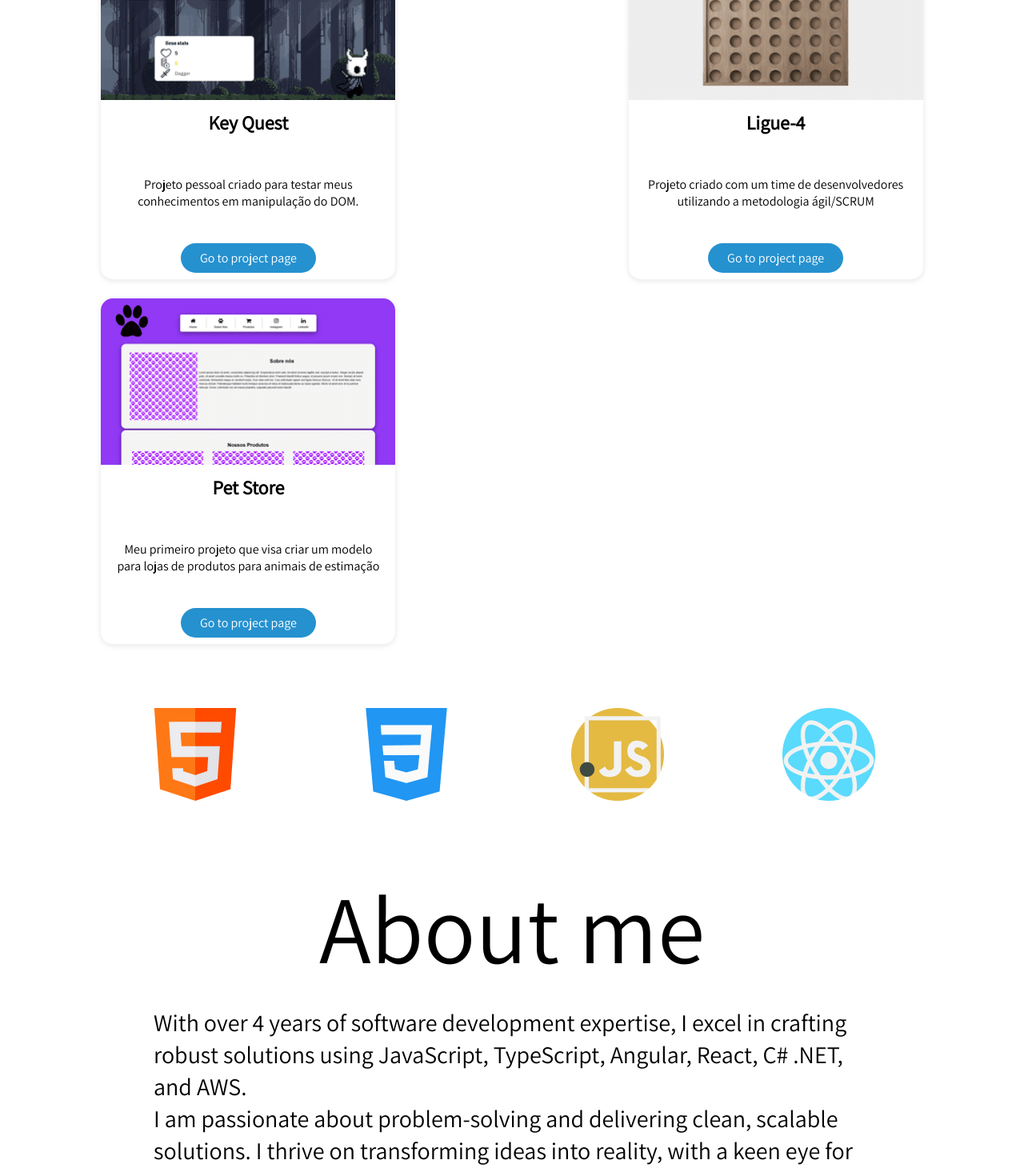
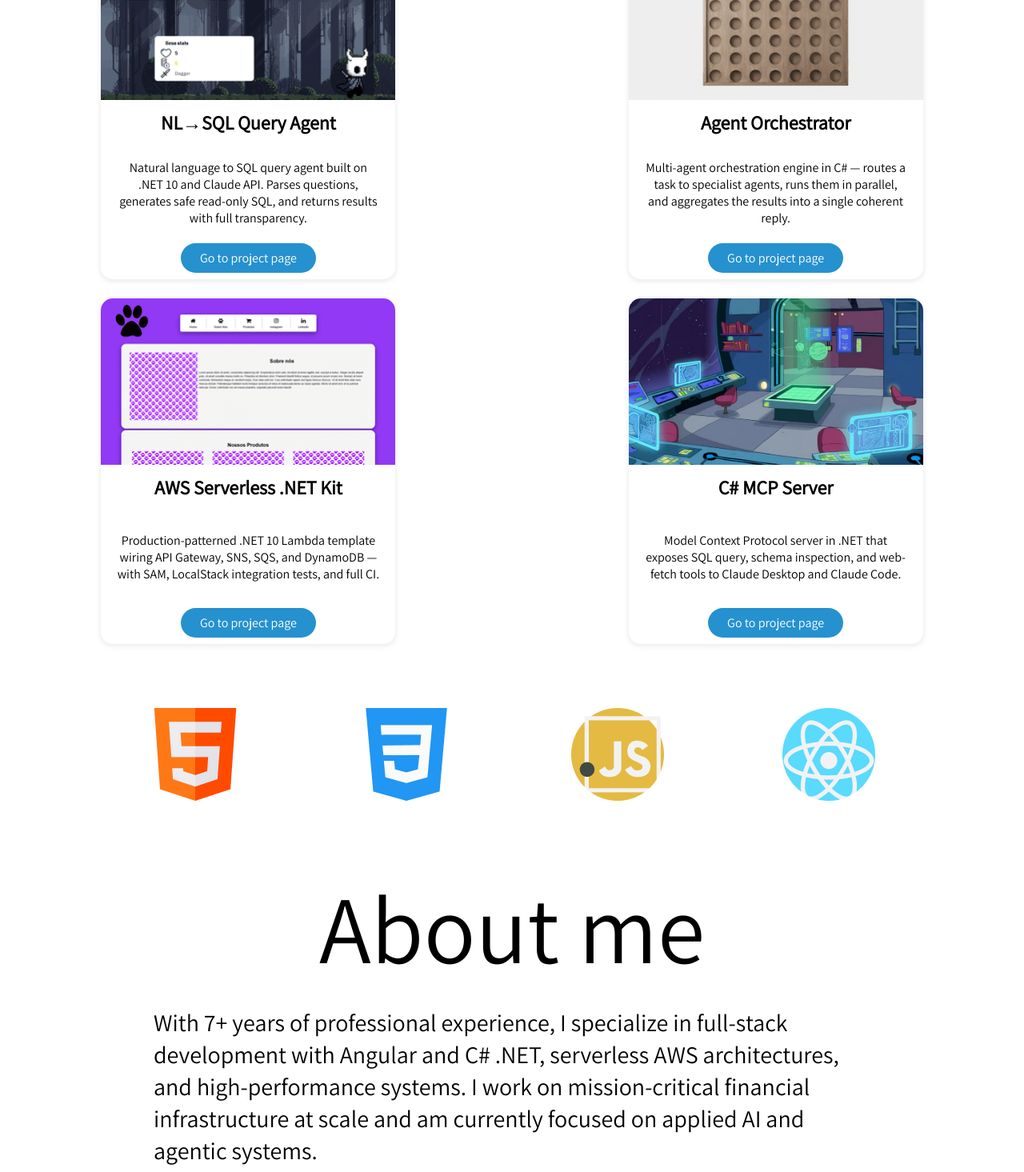
Before and after one commit to FPDPanda/Portfolio, a React (Create React App) app: page / in a window 1280 px wide. Shown: the part 1320-2785 px from the top of the page at 80% size. Built offline with nearby package versions, Linux system fonts and the light colour scheme.

Commit message:
Updating portfolio content

```diff
--- a/src/components/AboutMe/AboutMe.tsx
+++ b/src/components/AboutMe/AboutMe.tsx
@@ -32,51 +32,57 @@ const AboutMe: FC<AboutMeProps> = ({ reference }) => (
     <article id="aboutme_text">
       <h1>About me</h1>
       <p>
-        With over 4 years of software development expertise, I excel in crafting
-        robust solutions using JavaScript, TypeScript, Angular, React, C# .NET,
-        and AWS.
+        With 7+ years of professional experience, I specialize in full-stack
+        development with Angular and C# .NET, serverless AWS architectures, and
+        high-performance systems. I work on mission-critical financial
+        infrastructure at scale and am currently focused on applied AI and
+        agentic systems.
       </p>
       <p>
-        I am passionate about problem-solving and delivering clean, scalable
-        solutions. I thrive on transforming ideas into reality, with a keen eye
-        for project intricacies.
-      </p>{" "}
+        I'm drawn to the unglamorous parts of engineering: query plans, message
+        pipelines, and the architecture decision that quietly removes a class of
+        bugs. Most of what I build lives in private repos — the projects below
+        are public, runnable versions of the patterns I use day to day.
+      </p>
       <p>
-        Currently, I am leveraging Angular 14 and C# .NET Core 6 as a full-stack
-        developer, implementing serverless architectures hosted on AWS.
+        Currently building NL→SQL orchestration layers, multi-agent systems, and
+        LLM integrations using the Claude API and MCP — in production and as
+        open-source portfolio projects.
       </p>
       <h2>Key Skills & Technologies</h2>
       <ul id="trivia">
         <li className="triviabits">
-          Languages & Frameworks: JavaScript, TypeScript, Angular, React, C#
-          .NET
+          Languages & Frameworks: TypeScript, C# / .NET, Python, Angular, React
         </li>
         <li className="triviabits">
-          Cloud Platforms: AWS (serverless architectures, deployment, and
-          management), Firebase
+          Cloud & Infrastructure: AWS (Lambda, SNS/SQS, DynamoDB, API Gateway,
+          RDS, CloudFormation), Azure, Docker, Kubernetes
         </li>
         <li className="triviabits">
-          Front-End Development: HTML5, SaSS, DevExpress, Material UI,
-          Bootstrap, Tailwind, CoreUI, Figma, Micro-frontend
+          Architecture: Microservices, CQRS, Event Sourcing, BFF, Serverless,
+          Message Pipelines (RabbitMQ, SQS/SNS), DDD
         </li>
         <li className="triviabits">
-          Tools & Methodologies: Agile development, Scrum, Git, DevOps practices
+          AI & Agentic: Claude API, MCP, RAG, NL→SQL orchestration, multi-agent
+          systems
+        </li>
+        <li className="triviabits">
+          Tools: Agile/Scrum, Git, CI/CD, Azure DevOps, Datadog, Dynatrace
         </li>
       </ul>
       <h2>Trivia</h2>
       <ul id="trivia">
         <li className="triviabits">
-          - I am Brazilian but I went to college in the United States.
+          - I am Brazilian but went to college in the United States.
         </li>
         <br />
         <li className="triviabits">
-          - I have always loved games, computers, smartphones and technology in
-          general.
+          - I have always loved games, computers, and technology in general.
         </li>
         <br />
         <li className="triviabits">
-          - The first time i earned money with my programs was doing freelance
-          work.
+          - AWS Certified AI Practitioner and currently studying Databases
+          full-time alongside my work.
         </li>
         <br />
       </ul>
--- a/src/components/Intro/Intro.tsx
+++ b/src/components/Intro/Intro.tsx
@@ -19,7 +19,7 @@ const Intro: FC<IntroProps> = ({ reference }) => (
         i'm Jean.
       </IntroTitleWrapper>
       <br />
-      <IntroSubtitleWrapper>Software Developer</IntroSubtitleWrapper>
+      <IntroSubtitleWrapper>Senior Software Engineer</IntroSubtitleWrapper>
     </IntroTextWrapper>
   </IntroWrapper>
 );
--- a/src/features/ProjectsFeature/index.ts
+++ b/src/features/ProjectsFeature/index.ts
@@ -2,6 +2,7 @@ import { Project } from "../../types/Project";
 import img1 from "../../images/icons/project1.png";
 import img2 from "../../images/icons/project2.png";
 import img3 from "../../images/icons/project3.png";
+import img4 from "../../images/icons/project4.png";
 
 class ProjectsFeature {
   projects: Project[];
@@ -10,24 +11,31 @@ class ProjectsFeature {
     this.projects = [
       {
         imageUrl: img1,
-        title: "Key Quest",
+        title: "NL→SQL Query Agent",
         description:
-          "Projeto pessoal criado para testar meus conhecimentos em manipulação do DOM.",
-        href: "https://fpdpanda.github.io/Key-Quest/index.html",
+          "Natural language to SQL query agent built on .NET 10 and Claude API. Parses questions, generates safe read-only SQL, and returns results with full transparency.",
+        href: "https://github.com/FPDPanda/ask-your-db",
       },
       {
         imageUrl: img2,
-        title: "Ligue-4",
+        title: "Agent Orchestrator",
         description:
-          "Projeto criado com um time de desenvolvedores utilizando a metodologia ágil/SCRUM",
-        href: "https://fpdpanda.github.io/Dev-se/projects/project01_ligue-4/ligue4.html",
+          "Multi-agent orchestration engine in C# — routes a task to specialist agents, runs them in parallel, and aggregates the results into a single coherent reply.",
+        href: "https://github.com/FPDPanda/agent-flow",
       },
       {
         imageUrl: img3,
-        title: "Pet Store",
+        title: "AWS Serverless .NET Kit",
         description:
-          "Meu primeiro projeto que visa criar um modelo para lojas de produtos para animais de estimação",
-        href: "https://fpdpanda.github.io/templatePetStore",
+          "Production-patterned .NET 10 Lambda template wiring API Gateway, SNS, SQS, and DynamoDB — with SAM, LocalStack integration tests, and full CI.",
+        href: "https://github.com/FPDPanda/dotnet-serverless-kit",
+      },
+      {
+        imageUrl: img4,
+        title: "C# MCP Server",
+        description:
+          "Model Context Protocol server in .NET that exposes SQL query, schema inspection, and web-fetch tools to Claude Desktop and Claude Code.",
+        href: "https://github.com/FPDPanda/dotnet-mcp-toolkit",
       },
     ];
   }
```
Also changed, not shown: src/images/icons/project4.png (added).
